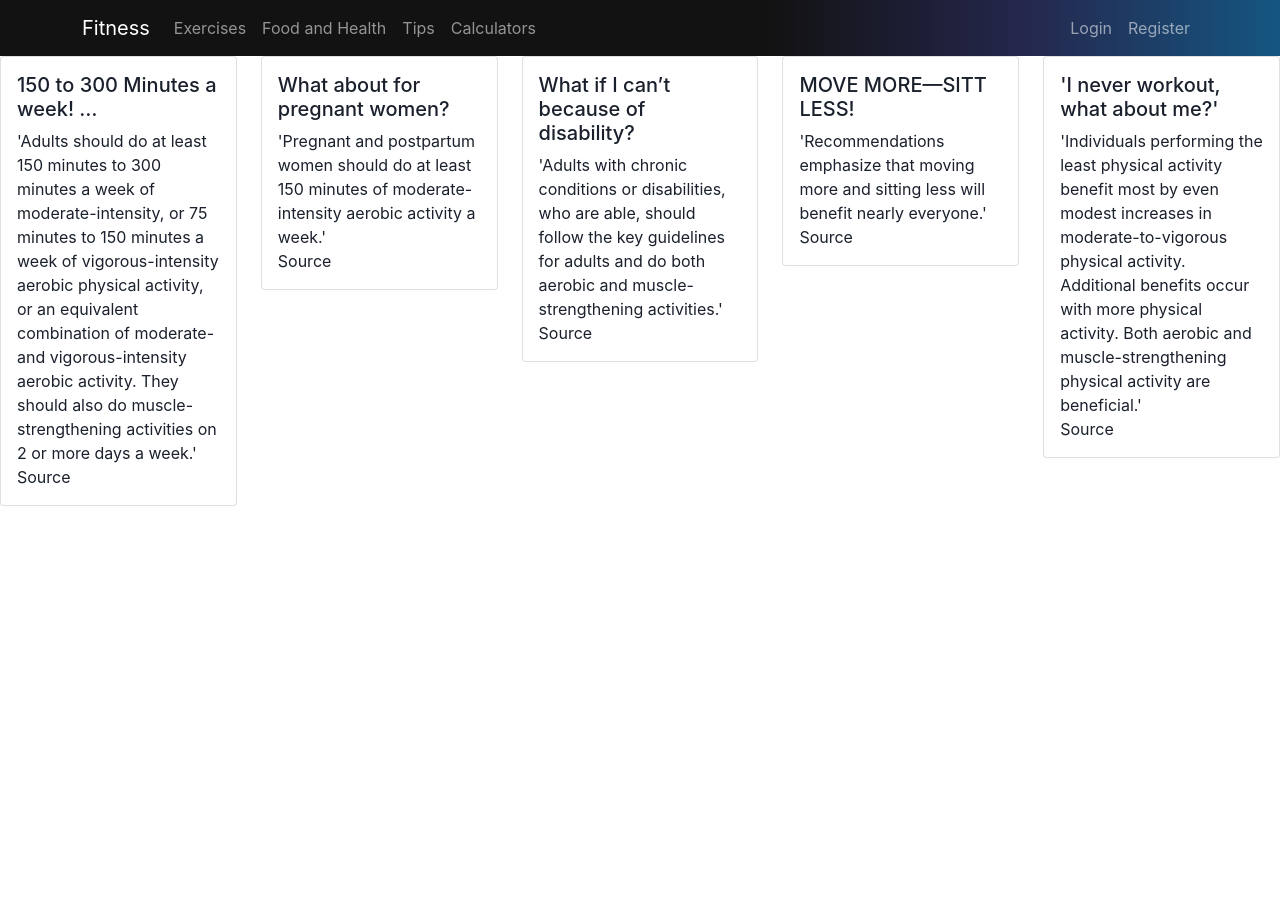
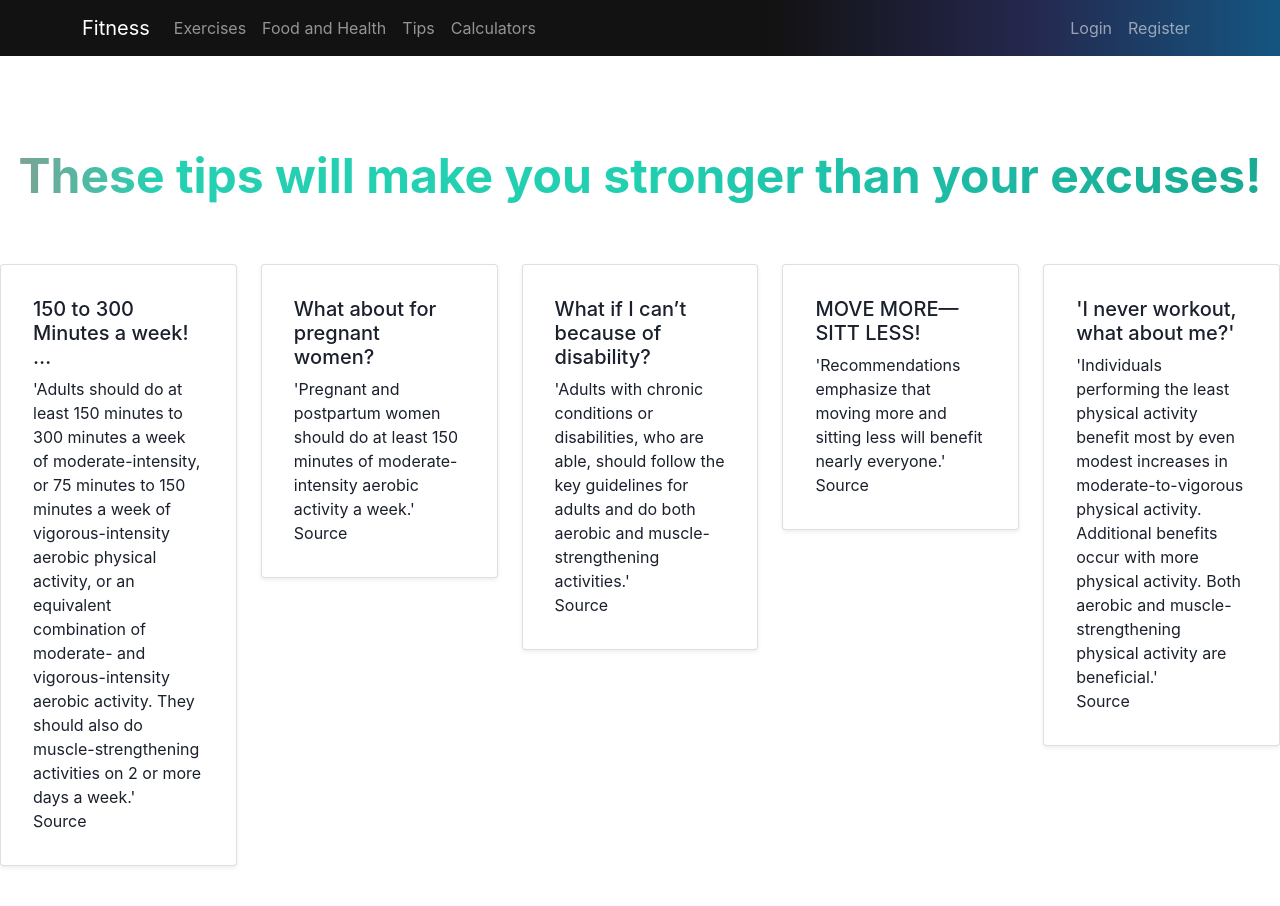
Before and after one commit to Mange99/Janet-Jackson, a React (Create React App) app in the folder ui/: page /tips in a window 1280 px wide. Shown: the top 906 px of the page. Before the commit the page ends 800 px from the top, so only its background shows below. Built offline with nearby package versions, Linux system fonts and the light colour scheme.

Commit message:
Fixed final design on tips page
Co-Authored-By: hedsterr <48993007+hedsterr@users.noreply.github.com>

```diff
--- a/ui/src/components/tipsCard/tips.tsx
+++ b/ui/src/components/tipsCard/tips.tsx
@@ -63,7 +63,7 @@ export function Tips () {
     <Row xs={1} sm={2} md={2} lg={3} xl={5} className="rowTest">
       {tipss.map(tipss => (
         <Col>
-          <Card>
+          <Card className = "shadow-sm p-3 mb-5 bg-white rounded">
             <Card.Body>
               <Card.Title>{tipss.title}</Card.Title>
               <Card.Text>{tipss.tipsDescription}</Card.Text>
--- a/ui/src/components/tipsPage/tipsPage.tsx
+++ b/ui/src/components/tipsPage/tipsPage.tsx
@@ -1,8 +1,26 @@
 import { Tips } from "../tipsCard/tips";
+import {
+  Heading,
+} from "@chakra-ui/react";
 
 
 
 
 export function TipsPage() {
-  return <Tips />;
+  return (
+  <div className="d-flex justify-content-evenly flex-wrap" >
+    <Heading
+      pt={24}
+      pb={4}
+      size="2xl"
+      bgGradient="linear-gradient(90deg, rgba(124,163,149,1) 0%, rgba(38,208,178,1) 11%, rgba(33,208,177,1) 49%, rgba(30,185,164,1) 77%, rgba(25,171,148,1) 100%)"
+      bgClip="text"
+      >
+      These tips will make you stronger than your excuses!
+    </Heading>
+    <div className="d-flex justify-content-evenly flex-wrap mt-5" >
+  <Tips />
+    </div>
+  </div>
+  )
 }
```
